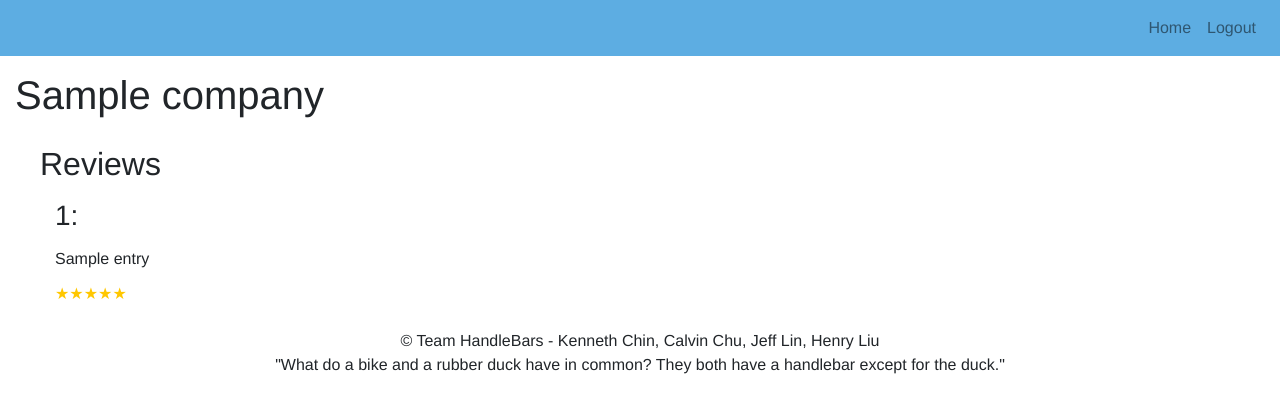
After one commit to nilffej/Handlebars, a Flask app: template templates/reviews.html in a window 1280 px wide. The commit adds this page. Shown: the top 413 px of the page. Run offline with Flask 2, Linux system fonts and the light colour scheme; the template is opened without the code that fills it: most values are stand-ins (such as "Sample title", 1, 10 or a date in 2020); some libraries are stand-ins or nearby versions.

Commit message:
added reviews

```diff
--- a/app.py
+++ b/app.py
@@ -347,6 +347,24 @@ def profile():
     title = "Profile - {}".format(session["user"]), heading = session["user"],
     entries = userSaved, toprint = toprint, reviews = reviews, locs = reviewLocales, sessionstatus = "user" in session)
 
+@app.route("/reviews")
+def reviews():
+    print(request.args["id"])
+    # print(request.args["company"])
+
+    with sqlite3.connect(DB_FILE) as connection:
+       cur = connection.cursor()
+       q = "SELECT * FROM REVIEWS WHERE bikeNumber = '{}'".format(request.args["id"])
+       foo = cur.execute(q)
+       reviews = foo.fetchall()
+       print(reviews[0][2])
+       x = "SELECT bikeID FROM BIKES WHERE bikeNumber = '{}'".format(request.args["id"])
+       goo = cur.execute(x)
+       name = goo.fetchall()
+       print(name[0][0])
+
+    return render_template("reviews.html", sessionstatus = "user" in session, review = reviews, company = name[0][0])
+
 if __name__ == "__main__":
     app.debug = True
     app.run()
--- /dev/null
+++ b/templates/reviews.html
@@ -0,0 +1,53 @@
+<!DOCTYPE html>
+{% extends "template.html" %}
+
+{% block buttons %}
+<li class="nav-item">
+  <a href="{{ url_for('root') }}" class="nav-link">Home</a>
+</li>
+
+<li class="nav-item">
+  <a href="{{ url_for('logout') }}" class="nav-link">Logout</a>
+</li>
+{% endblock %}
+
+
+{% block body %}
+<div style="margin: 15px;">
+
+<h1><p>{{ company }}</p></h1>
+
+
+<div class="container-fluid" >
+  <div class="row">
+    <div class="col-sm">
+      <div style="margin: 10px;">
+        <h2><p>Reviews</p><h2>
+          {% for entry in review %}
+          <div class="container-fluid" >
+            <div class="row">
+              <div class="col">
+                <h3><p>{{ entry[0] }}: </p><h3>
+                 <h6><p>{{ entry[3] }}</p><h6>
+                   {% for n in range(5) %}
+                   <div style="color: #ffc700; float:left;">
+                   ★
+                   </div>
+                   {% endfor %}
+              </div>
+            </div>
+          </div>
+          {% endfor %}
+      </div>
+    </div>
+  </div>
+</div>
+
+
+
+
+<div class="footer-copyright text-center py-3">
+  &copy Team HandleBars - Kenneth Chin, Calvin Chu, Jeff Lin, Henry Liu <br> "What do a bike and a rubber duck have in common? They both have a handlebar except for the duck."
+</div>
+
+{% endblock %}
```
Also changed, not shown: templates/searchresults.html (+18 -2 lines).
